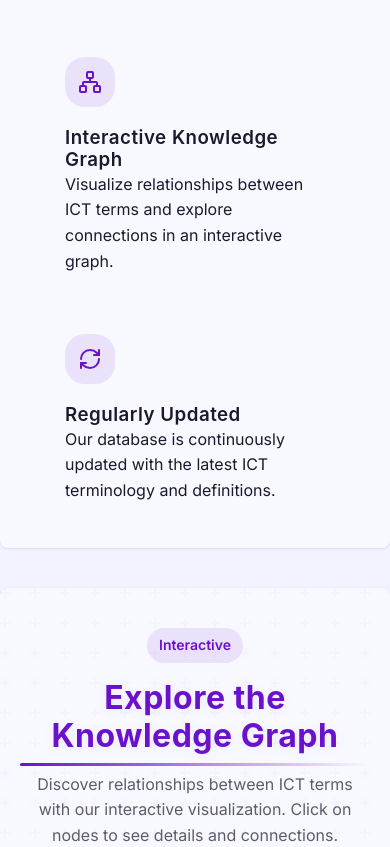
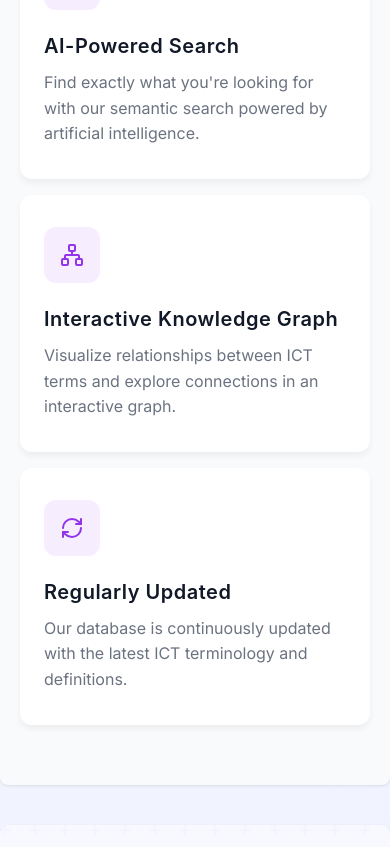
Before and after one commit to aggressiveidea/PFE-PROJECT, a React (Create React App) app: page / in a window 390 px wide. Shown: the part 2037-2884 px from the top of the page. Built offline with nearby package versions, Linux system fonts and the light colour scheme.

Commit message:
Update Features.css

```diff
--- a/src/components/forHome/Features.css
+++ b/src/components/forHome/Features.css
@@ -1,24 +1,44 @@
 .features {
-    background-color: var(--background-light);
+  padding: 100px 0;
+  background-color: #f9fafb;
 }
 
 .dark .features {
-    background-color: var(--background-dark);
+  background-color: #111827;
+  color: white;
+}
+
+.container {
+  max-width: 1200px;
+  margin: 0 auto;
+  padding: 0 20px;
 }
 
 .section-header {
   display: flex;
   flex-direction: column;
+  align-items: center;
   text-align: center;
-    max-width: 800px;
-    margin: 0 auto 60px;
+  margin-bottom: 60px;
+  position: relative;
+}
+
+.section-header::after {
+  content: "";
+  position: absolute;
+  bottom: -10px;
+  left: 50%;
+  transform: translateX(-50%);
+  width: 60px;
+  height: 3px;
+  background: linear-gradient(90deg, #9333ea, #ec4899);
 }
 
 .badge {
   display: inline-block;
-    background-color: rgba(106, 17, 203, 0.1);
-    color: var(--primary-purple);
   padding: 6px 12px;
+  background-color: rgba(168, 85, 247, 0.1);
+  color: #9333ea;
   border-radius: 20px;
   font-size: 0.875rem;
   font-weight: 600;
@@ -26,118 +46,139 @@
 }
 
 .dark .badge {
-    background-color: rgba(236, 56, 188, 0.1);
-    color: var(--primary-pink);
+  background-color: rgba(168, 85, 247, 0.2);
 }
 
-  .section-title {
+.section-header h2 {
   font-size: 2.5rem;
-    margin-bottom: 16px;
+  font-weight: 700;
+  background: linear-gradient(90deg, #111827, #4b5563);
+  -webkit-background-clip: text;
+  background-clip: text;
+  color: transparent;
+  margin: 0 0 16px 0;
 }
 
-  .section-description {
-    color: var(--text-dark);
-    opacity: 0.7;
-    font-size: 1.1rem;
-    line-height: 1.6;
+.dark .section-header h2 {
+  background: linear-gradient(90deg, #a855f7, #ec4899);
+  -webkit-background-clip: text;
+  background-clip: text;
+  color: transparent;
 }
 
-  .dark .section-description {
-    color: var(--text-light);
+.section-header p {
+  font-size: 1.125rem;
+  color: #6b7280;
+  line-height: 1.6;
+  max-width: 600px;
+  margin: 0;
+}
+
+.dark .section-header p {
+  color: #d1d5db;
 }
 
 .features-grid {
   display: grid;
-    grid-template-columns: repeat(auto-fit, minmax(250px, 1fr));
-    gap: 30px;
-    margin-top: 40px;
+  grid-template-columns: repeat(4, 1fr);
+  gap: 24px;
 }
 
 .feature-card {
-    display: flex;
-    flex-direction: column;
-    align-items: flex-start;
-    padding: 30px;
+  background-color: white;
+  border-radius: 12px;
+  padding: 32px 24px;
+  box-shadow: 0 4px 6px rgba(0, 0, 0, 0.05);
+  transition: transform 0.3s, box-shadow 0.3s;
+}
+
+.dark .feature-card {
+  background-color: #1f2937;
+  box-shadow: 0 4px 6px rgba(0, 0, 0, 0.2);
+}
+
+.feature-card:hover {
+  transform: translateY(-5px);
+  box-shadow: 0 10px 15px rgba(0, 0, 0, 0.05);
+}
+
+.dark .feature-card:hover {
+  box-shadow: 0 10px 15px rgba(0, 0, 0, 0.3);
 }
 
 .feature-icon {
-    margin-bottom: 20px;
-    color: var(--primary-purple);
-    background-color: rgba(106, 17, 203, 0.1);
-    width: 70px;
-    height: 70px;
-    border-radius: 20px;
+  width: 56px;
+  height: 56px;
+  border-radius: 12px;
+  background-color: rgba(168, 85, 247, 0.1);
+  color: #9333ea;
   display: flex;
   align-items: center;
   justify-content: center;
-    transition: all var(--transition-speed);
+  margin-bottom: 24px;
 }
 
 .dark .feature-icon {
-    color: var(--primary-pink);
-    background-color: rgba(236, 56, 188, 0.1);
+  background-color: rgba(168, 85, 247, 0.2);
 }
 
-  .feature-card:hover .feature-icon {
-    transform: scale(1.1);
-    background-color: rgba(106, 17, 203, 0.2);
+.feature-card h3 {
+  font-size: 1.25rem;
+  font-weight: 600;
+  color: #111827;
+  margin-bottom: 12px;
 }
 
-  .dark .feature-card:hover .feature-icon {
-    background-color: rgba(236, 56, 188, 0.2);
+.dark .feature-card h3 {
+  color: white;
 }
 
-  .feature-title {
-    font-size: 1.25rem;
-    margin-bottom: 12px;
-    font-weight: 700;
-  }
-
-  .feature-description {
-    color: var(--text-dark);
-    opacity: 0.7;
+.feature-card p {
+  color: #6b7280;
   line-height: 1.6;
 }
 
-  .dark .feature-description {
-    color: var(--text-light);
+.dark .feature-card p {
+  color: #d1d5db;
 }
 
-  @media (max-width: 768px) {
-    .section-title {
+.rtl {
+  direction: rtl;
+  text-align: right;
+}
+
+.rtl .section-header::after {
+  left: auto;
+  right: 0;
+}
+
+@media (max-width: 1024px) {
+  .section-header {
+    align-items: center;
+    text-align: center;
+  }
+
+  .section-header h2 {
+    text-align: center;
+  }
+
+  .features-grid {
+    grid-template-columns: repeat(2, 1fr);
+    gap: 20px;
+  }
+}
+
+@media (max-width: 640px) {
+  .features {
+    padding: 60px 0;
+  }
+
+  .features-header h2 {
     font-size: 2rem;
   }
 
   .features-grid {
-      grid-template-columns: repeat(auto-fit, minmax(200px, 1fr));
-      gap: 20px;
-    }
-
-    .feature-card {
-      padding: 20px;
-    }
-
-    .feature-icon {
-      width: 60px;
-      height: 60px;
+    grid-template-columns: 1fr;
+    gap: 16px;
   }
 }
-
-  @media (max-width: 480px) {
-    .section-title {
-      font-size: 1.75rem;
-    }
-
-    .section-description {
-      font-size: 1rem;
-    }
-
-    .features-grid {
-      grid-template-columns: 1fr;
-    }
-
-    .feature-icon {
-      width: 50px;
-      height: 50px;
-    }
-  }
```
Lines whose indentation alone changed are shown as unchanged.
